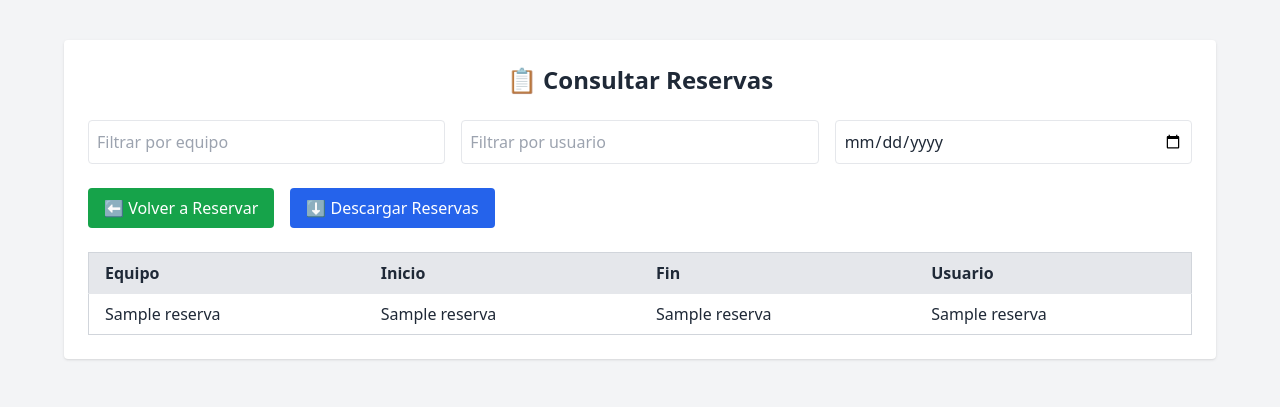
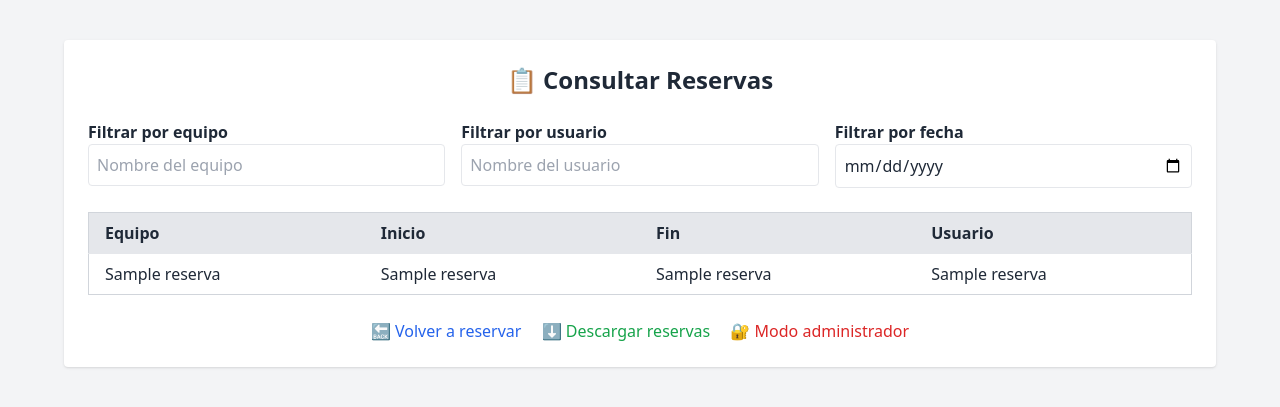
Before and after one commit to dugaveral/lab-reservas, a Flask app: page /reservas in a window 1280 px wide. Shown: the top 407 px of the page. Run offline with Flask 3, Linux system fonts and the light colour scheme; a database or web service that is not in the repository returns one stand-in record (values such as "Sample title"); some libraries are stand-ins or nearby versions.

Commit message:
🔧 Actualizaciones generales en el sistema de reservas

```diff
--- a/app.py
+++ b/app.py
@@ -407,6 +407,21 @@ def admin_eliminar_reserva(reserva_id):
     conn.close()
     return redirect('/admin')
 
+@app.route('/admin_login', methods=['GET', 'POST'])
+def admin_login():
+    if request.method == 'POST':
+        clave = request.form.get('clave')
+        if clave == "P4D3SADMIN#*":
+            conn = get_db_connection()
+            cur = conn.cursor()
+            cur.execute("SELECT id, equipo, inicio, fin, usuario FROM reservas ORDER BY inicio")
+            reservas = cur.fetchall()
+            conn.close()
+            return render_template("ver_reservas.html", reservas=reservas, admin=True)
+        else:
+            return render_template("error.html", mensaje="❌ Clave incorrecta.")
+    return render_template("admin_login.html")
+
 if __name__ == '__main__':
     port = int(os.environ.get("PORT", 10000))
     app.run(host='0.0.0.0', port=port)
--- a/templates/reservar.html
+++ b/templates/reservar.html
@@ -60,7 +60,6 @@
     <div class="mt-6 text-center">
       <a href="/reservas" class="text-blue-600 hover:underline font-medium mt-4 inline-block">🔍 Consultar reservas</a>
       <br>
-      <a href="/admin_login" class="text-red-600 hover:underline font-medium mt-2 inline-block">🔐 Acceso administrador</a>
     </div>
   </div>
 </body>
--- a/templates/ver_reservas.html
+++ b/templates/ver_reservas.html
@@ -5,26 +5,23 @@
   <title>Consultar Reservas</title>
   <script src="https://cdn.tailwindcss.com"></script>
   <script>
-    function filtrarTabla() {
-      const inputEquipo = document.getElementById("busqueda-equipo").value.toLowerCase();
-      const inputUsuario = document.getElementById("busqueda-usuario").value.toLowerCase();
-      const inputFecha = document.getElementById("busqueda-fecha").value;
-      const filas = document.querySelectorAll("#tabla-reservas tbody tr");
+    function filtrar() {
+      let inputEquipo = document.getElementById("filtroEquipo").value.toLowerCase();
+      let inputUsuario = document.getElementById("filtroUsuario").value.toLowerCase();
+      let inputFecha = document.getElementById("filtroFecha").value;
+      let filas = document.querySelectorAll("#tablaReservas tbody tr");
 
       filas.forEach(fila => {
-        const equipo = fila.querySelector(".equipo").textContent.toLowerCase();
-        const usuario = fila.querySelector(".usuario").textContent.toLowerCase();
-        const fecha = fila.querySelector(".inicio").textContent.slice(0,10);
+        let equipo = fila.querySelector(".equipo").textContent.toLowerCase();
+        let usuario = fila.querySelector(".usuario").textContent.toLowerCase();
+        let fecha = fila.querySelector(".fecha").textContent;
 
-        const coincideEquipo = equipo.includes(inputEquipo);
-        const coincideUsuario = usuario.includes(inputUsuario);
-        const coincideFecha = !inputFecha || fecha === inputFecha;
+        let visible =
+          equipo.includes(inputEquipo) &&
+          usuario.includes(inputUsuario) &&
+          (inputFecha === "" || fecha.startsWith(inputFecha));
 
-        if (coincideEquipo && coincideUsuario && coincideFecha) {
-          fila.style.display = "";
-        } else {
-          fila.style.display = "none";
-        }
+        fila.style.display = visible ? "" : "none";
       });
     }
   </script>
@@ -34,42 +31,63 @@
     <h1 class="text-2xl font-bold text-center mb-6">📋 Consultar Reservas</h1>
 
     <div class="grid grid-cols-1 md:grid-cols-3 gap-4 mb-6">
-      <input type="text" id="busqueda-equipo" oninput="filtrarTabla()" placeholder="Filtrar por equipo" class="w-full border p-2 rounded">
-      <input type="text" id="busqueda-usuario" oninput="filtrarTabla()" placeholder="Filtrar por usuario" class="w-full border p-2 rounded">
-      <input type="date" id="busqueda-fecha" onchange="filtrarTabla()" class="w-full border p-2 rounded">
-    </div>
-
-    <div class="flex flex-col md:flex-row gap-4 mb-6">
-      <a href="/reservar" class="bg-green-600 text-white px-4 py-2 rounded text-center hover:bg-green-700 w-full md:w-auto">⬅️ Volver a Reservar</a>
-      <a href="/descargar" class="bg-blue-600 text-white px-4 py-2 rounded text-center hover:bg-blue-700 w-full md:w-auto">⬇️ Descargar Reservas</a>
+      <div>
+        <label class="block font-semibold">Filtrar por equipo</label>
+        <input type="text" id="filtroEquipo" onkeyup="filtrar()" placeholder="Nombre del equipo" class="w-full border p-2 rounded">
+      </div>
+      <div>
+        <label class="block font-semibold">Filtrar por usuario</label>
+        <input type="text" id="filtroUsuario" onkeyup="filtrar()" placeholder="Nombre del usuario" class="w-full border p-2 rounded">
+      </div>
+      <div>
+        <label class="block font-semibold">Filtrar por fecha</label>
+        <input type="date" id="filtroFecha" onchange="filtrar()" class="w-full border p-2 rounded">
+      </div>
     </div>
 
     <div class="overflow-x-auto">
-      <table id="tabla-reservas" class="min-w-full bg-white border border-gray-300">
+      <table id="tablaReservas" class="min-w-full bg-white border border-gray-300">
         <thead class="bg-gray-200">
           <tr>
             <th class="px-4 py-2 text-left">Equipo</th>
             <th class="px-4 py-2 text-left">Inicio</th>
             <th class="px-4 py-2 text-left">Fin</th>
             <th class="px-4 py-2 text-left">Usuario</th>
+            {% if admin %}
+            <th class="px-4 py-2 text-left">Eliminar</th>
+            {% endif %}
           </tr>
         </thead>
         <tbody>
           {% for r in reservas %}
           <tr class="border-t">
             <td class="px-4 py-2 equipo">{{ r[1] }}</td>
-            <td class="px-4 py-2 inicio">{{ r[2] }}</td>
-            <td class="px-4 py-2">{{ r[3] }}</td>
+            <td class="px-4 py-2 fecha">{{ r[2][:16].replace('T', ' ') }}</td>
+            <td class="px-4 py-2">{{ r[3][:16].replace('T', ' ') }}</td>
             <td class="px-4 py-2 usuario">{{ r[4] }}</td>
+            {% if admin %}
+            <td class="px-4 py-2">
+              <form method="POST" action="/eliminar/{{ r[0] }}">
+                <input type="hidden" name="codigo" value="{{ r[0] }}">
+                <button type="submit" class="text-red-600 hover:underline">❌ Eliminar</button>
+              </form>
+            </td>
+            {% endif %}
           </tr>
           {% else %}
           <tr>
-            <td class="px-4 py-2 text-center text-gray-500" colspan="4">No hay reservas registradas.</td>
+            <td class="px-4 py-2 text-center text-gray-500" colspan="5">No hay reservas registradas.</td>
           </tr>
           {% endfor %}
         </tbody>
       </table>
     </div>
+
+    <div class="text-center mt-6 space-x-4">
+      <a href="/reservar" class="text-blue-600 hover:underline font-medium">🔙 Volver a reservar</a>
+      <a href="/descargar" class="text-green-600 hover:underline font-medium">⬇️ Descargar reservas</a>
+      <a href="/admin_login" class="text-red-600 hover:underline font-medium">🔐 Modo administrador</a>
+    </div>
   </div>
 </body>
 </html>
```
Also changed, not shown: templates/admin_login.html (+11 -6 lines).
